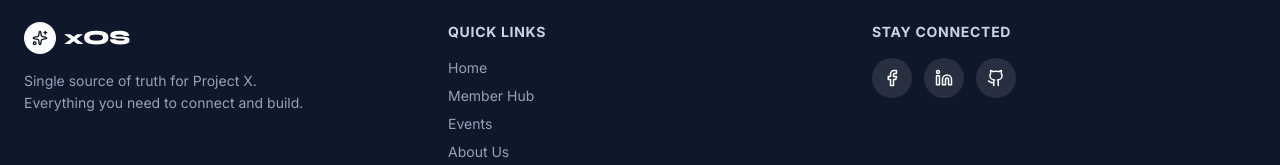
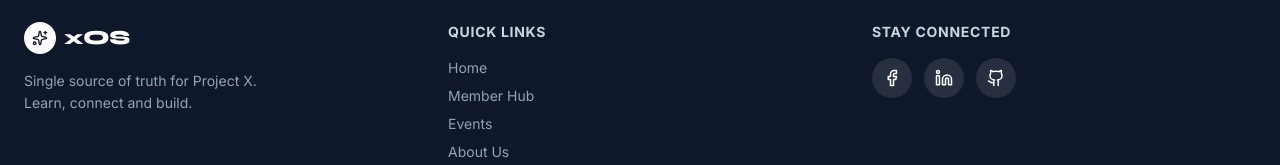
Before and after one commit to Project-X-Vietnam/internal, a Next.js app in the folder internal/: page /xOS in a window 1280 px wide. Shown: the part 2736-2901 px from the top of the page. Built offline with nearby package versions, Linux system fonts and the light colour scheme.

Commit message:
fix: resolve framer-motion type and import errors

```diff
--- a/internal/app/xOS/page.tsx
+++ b/internal/app/xOS/page.tsx
@@ -329,7 +329,7 @@ const Footer = () => (
           </div>
           <span className={`${syne.className} font-[800] text-xl tracking-tight text-white`}>xOS</span>
         </div>
-        <p className="text-slate-400 text-sm max-w-sm mb-6 leading-relaxed">Single source of truth for Project X.<br />Everything you need to connect and build.</p>
+        <p className="text-slate-400 text-sm max-w-sm mb-6 leading-relaxed">Single source of truth for Project X.<br />Learn, connect and build.</p>
       </div>
       <div>
         <h4 className="font-bold mb-4 uppercase tracking-wider text-sm text-slate-300">Quick Links</h4>
@@ -492,7 +492,7 @@ const SectionTitle = ({ icon: Icon, title }: { icon: any, title: string }) => (
 
 
 const containerVariants = { hidden: { opacity: 0 }, show: { opacity: 1, transition: { staggerChildren: 0.1 } } };
-const itemVariants = { hidden: { opacity: 0, y: 30 }, show: { opacity: 1, y: 0, transition: { type: "spring", stiffness: 200, damping: 20 } } };
+const itemVariants = { hidden: { opacity: 0, y: 30 }, show: { opacity: 1, y: 0, transition: { type: "spring" as const, stiffness: 200, damping: 20 } } };
 
 // 9. Modal
 const MemberDetailsModal = ({ member, onClose }: { member: Member | null; onClose: () => void }) => {
@@ -721,12 +721,12 @@ const MemberDetailsModal = ({ member, onClose }: { member: Member | null; onClos
                   <SectionTitle icon={Orbit} title="Current Pulse" />
                   <div className="space-y-5 mt-4 flex-1 flex flex-col justify-center relative z-10">
                     <div>
-                      <p className="text-[11px] font-bold text-blue-500 uppercase tracking-widest mb-2 flex items-center gap-1.5"><MonitorSmartphone size={14}/> Building / Exploring</p>
+                      <p className="text-[11px] font-bold text-blue-500 uppercase tracking-widest mb-2 flex items-center gap-1.5"><MonitorSmartphone size={14} /> Building / Exploring</p>
                       <p className="text-[15px] font-semibold text-slate-800 leading-snug">{member.currentFocus}</p>
                     </div>
                     <div className="h-px w-full bg-slate-100" />
                     <div>
-                      <p className="text-[11px] font-bold text-red-400 uppercase tracking-widest mb-2 flex items-center gap-1.5"><Heart size={14}/> Obsession</p>
+                      <p className="text-[11px] font-bold text-red-400 uppercase tracking-widest mb-2 flex items-center gap-1.5"><Heart size={14} /> Obsession</p>
                       <p className="text-[15px] font-semibold text-slate-800 leading-snug">{member.obsession}</p>
                     </div>
                   </div>
@@ -765,10 +765,10 @@ const MemberDetailsModal = ({ member, onClose }: { member: Member | null; onClos
                       </>
                     ) : (
                       <div className="w-full h-full bg-slate-50 flex flex-col items-center justify-center gap-3">
-                         <div className="w-16 h-16 rounded-full bg-slate-100 flex items-center justify-center">
-                           <Lightbulb size={24} className="text-slate-300" />
-                         </div>
-                         <span className="font-medium text-sm text-slate-400">No representative moment uploaded</span>
+                        <div className="w-16 h-16 rounded-full bg-slate-100 flex items-center justify-center">
+                          <Lightbulb size={24} className="text-slate-300" />
+                        </div>
+                        <span className="font-medium text-sm text-slate-400">No representative moment uploaded</span>
                       </div>
                     )}
                   </div>
@@ -912,7 +912,7 @@ export default function Page() {
       </div>
 
       {/* --- GRID EXPERIMENT --- */}
-    <section className="relative z-10 w-full max-w-[1400px] mx-auto px-4 sm:px-8 pb-32 pt-8 flex flex-col items-center">
+      <section className="relative z-10 w-full max-w-[1400px] mx-auto px-4 sm:px-8 pb-32 pt-8 flex flex-col items-center">
         <div className="grid grid-cols-1 sm:grid-cols-2 md:grid-cols-3 xl:grid-cols-4 gap-8 w-full">
           <AnimatePresence mode="popLayout">
             {displayedMembers.map((member, i) => (
@@ -947,7 +947,7 @@ export default function Page() {
             onClick={() => setVisibleCount(prev => prev + 12)}
             className="mt-16 px-8 py-3 bg-white/80 backdrop-blur text-blue-600 font-bold rounded-full border border-blue-200 shadow-sm hover:bg-white hover:shadow flex items-center justify-center gap-2"
           >
-            Load More Talents <ArrowUp className="rotate-180" size={16} />
+            Show More Talents <ArrowUp className="rotate-180" size={16} />
           </motion.button>
         )}
 
--- a/internal/components/TiltedCard.jsx
+++ b/internal/components/TiltedCard.jsx
@@ -1,5 +1,5 @@
 import { useRef, useState } from 'react';
-import { motion, useMotionValue, useSpring } from 'motion/react';
+import { motion, useMotionValue, useSpring } from 'framer-motion';
 import './TiltedCard.css';
 
 const springValues = {
```
